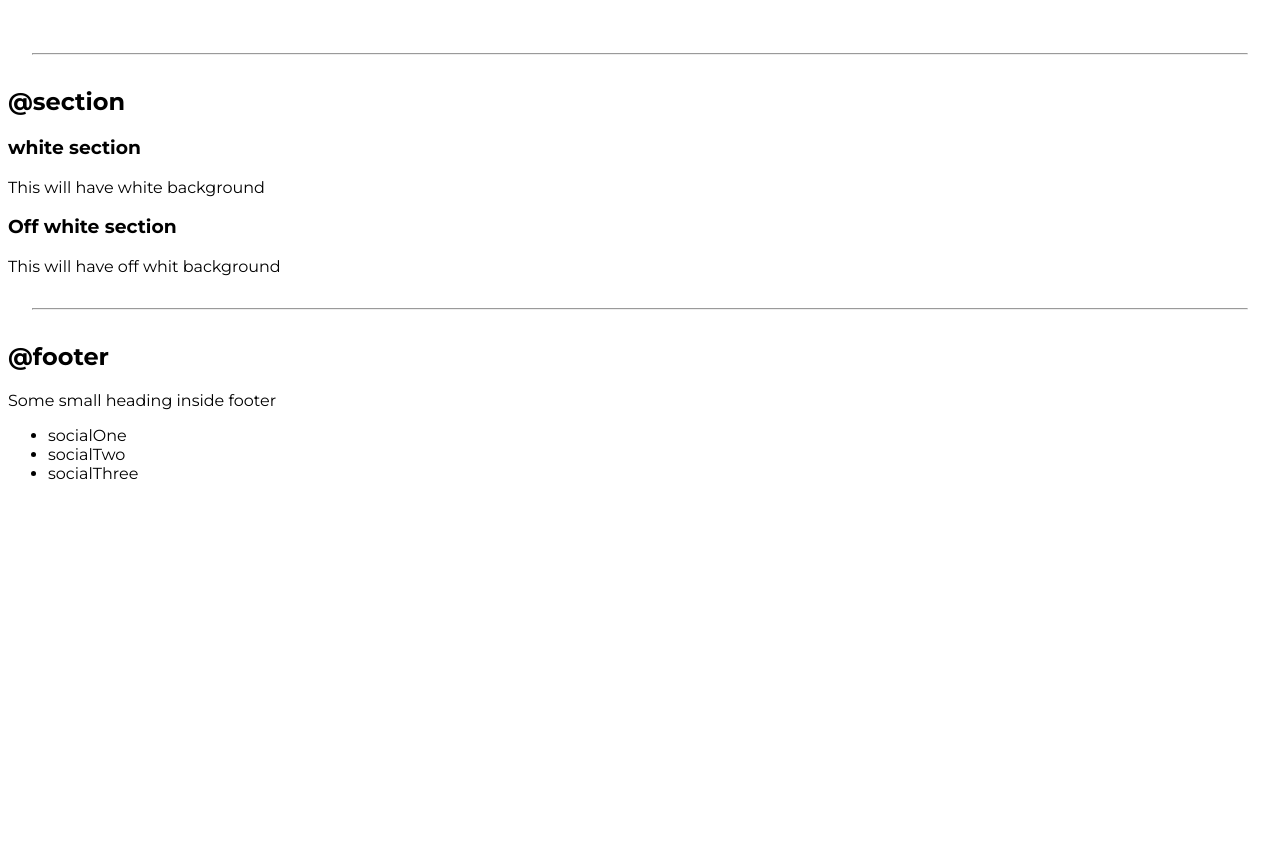
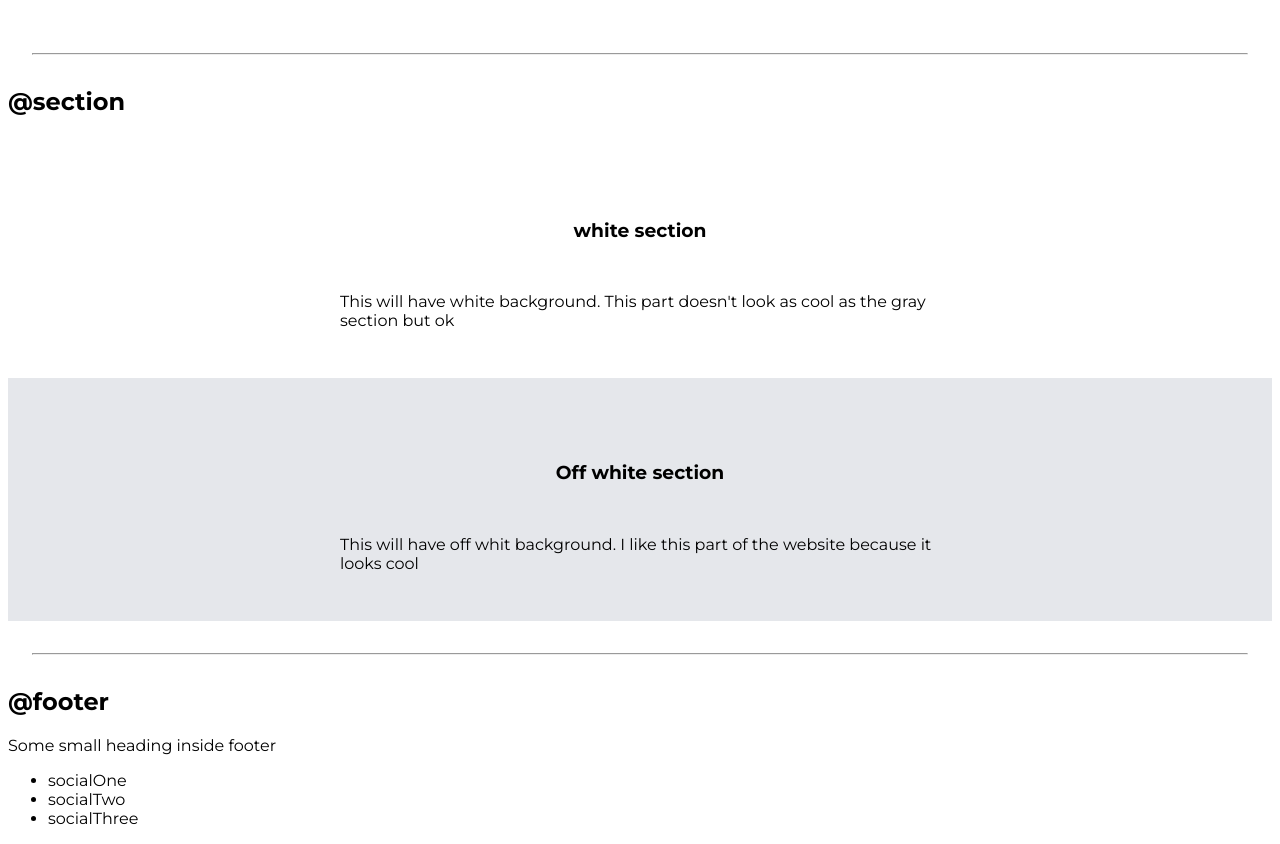
Before and after one commit to OMGATE23/neogcamp-lesson-3, a plain HTML site: page index.html in a window 1280 px wide. Shown: the part 1780-2624 px from the top of the page. Before the commit the page ends 2279 px from the top, so only its background shows below. Drawn offline with Linux system fonts and the light colour scheme.

Commit message:
changes in section

```diff
--- a/index.html
+++ b/index.html
@@ -96,15 +96,20 @@
     <hr>
 
     <h2>@section</h2>
-    <section>
-        <h3>white section</h3>
-        <p>This will have white background</p>
+    <section  class = "section">
+        <div class="container container-center">
+            <h3>white section</h3>
+            <p>This will have white background. This part doesn't look as cool as the gray section but ok</p>
+
+        </div>
 
     </section>
 
-    <section>
-        <h3>Off white section</h3>
-        <p>This will have off whit background</p>
+    <section class = "section OW">
+        <div class="container container-center">
+            <h3>Off white section</h3>
+            <p>This will have off whit background. I like this part of the website because it looks cool</p>
+        </div>
     </section>
 
     <hr>
--- a/styles.css
+++ b/styles.css
@@ -2,6 +2,7 @@
 
 :root{
     --primary-color: #6C63FF;
+    --off-white: #E5E7EB;
     --dark-gray: #6B7280;
 }
 body{
@@ -81,3 +82,16 @@ hr {
     color: var(--dark-gray);
     text-align: center;
 }
+
+.section {
+    padding: 2rem;
+}
+.section h3{
+    text-align: center;
+    padding: 2rem;
+}
+
+.OW {
+    background-color: var(--off-white);
+
+}
```
